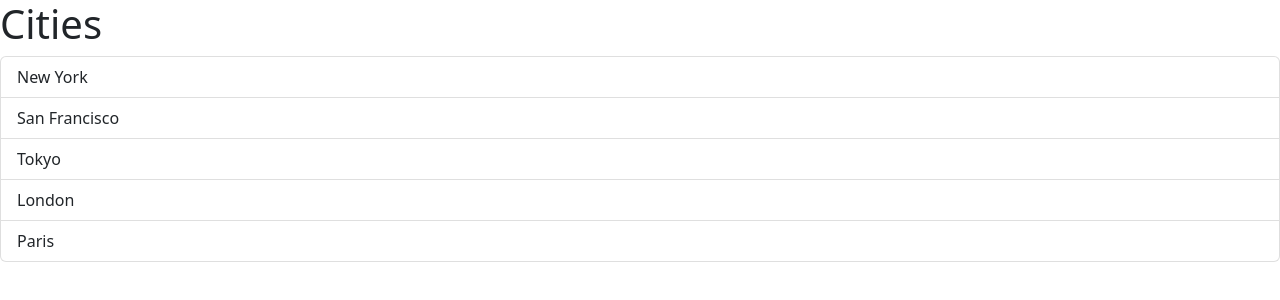
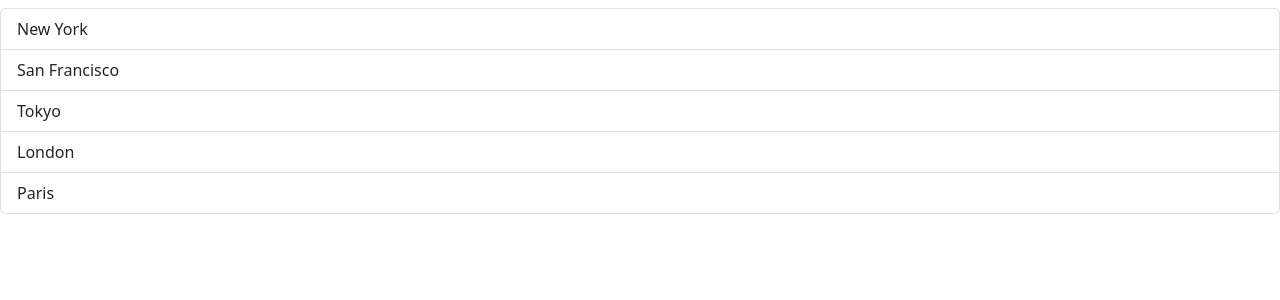
Before and after one commit to alybt/react_js_tutorial, a React (Vite) app in the folder react-tutorial-v2/vite-project/: page / in a window 1280 px wide. Shown: the top 300 px of the page. Built offline with nearby package versions, Linux system fonts and the light colour scheme.

Commit message:
v2: State vs Prop

```diff
--- a/react-tutorial-v2/vite-project/src/components/ListGroup.tsx
+++ b/react-tutorial-v2/vite-project/src/components/ListGroup.tsx
@@ -8,6 +8,8 @@ interface Props {
 
 function ListGroup({ items, heading, onSelectItem }: Props) {
   const [selectedIndex, setSelectedIndex] = useState(-1);
+
+  heading = "";
 
   return (
     <>
```
